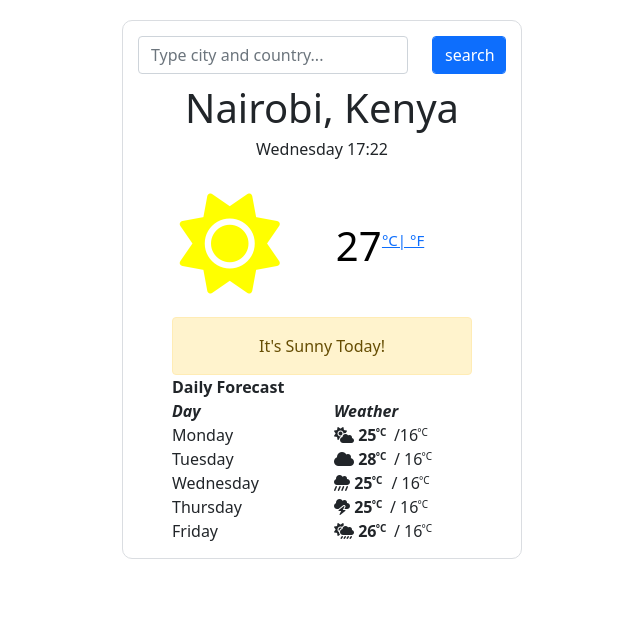
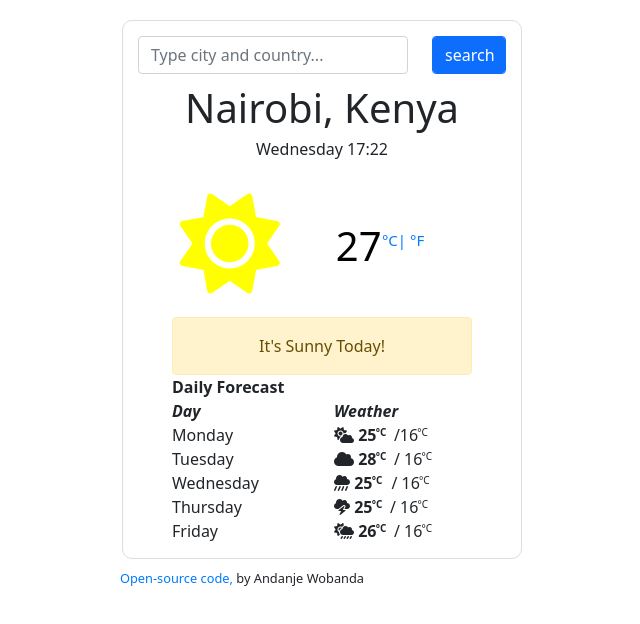
Before and after one commit to AndanjeW/weather-app, a plain HTML site: page index.html in a window 1280 px wide. Shown: the whole page, without its empty margins (318-958 px from the left). Drawn offline with nearby package versions, Linux system fonts and the light colour scheme.

Commit message:
added a github repository link

```diff
--- a/index.html
+++ b/index.html
@@ -179,6 +179,7 @@
     </div>
     </div>
 </div>
+<footer><a href="https://github.com/AndanjeW/weather-app" target="_blank">Open-source code,</a> by Andanje Wobanda</footer>
 <script src="src/index.js"></script>
 </body>
 </html>
--- a/src/style.css
+++ b/src/style.css
@@ -1,6 +1,7 @@
 body{
     text-align: center;
     margin-top: 10px;
+
 
 }
 h1{
@@ -80,3 +81,18 @@ text-align: left;
     top: -5px;
     right: 5px;
 }
+footer{
+    position: relative;
+    right: 80px;
+    bottom: 10px;
+    font-size: 80%;
+    font-weight: 400;
+}
+a {
+    text-decoration: none;
+    color: #007bff;
+    background-color: transparent;
+
+    cursor: pointer;
+    text-align: left;
+}
```
